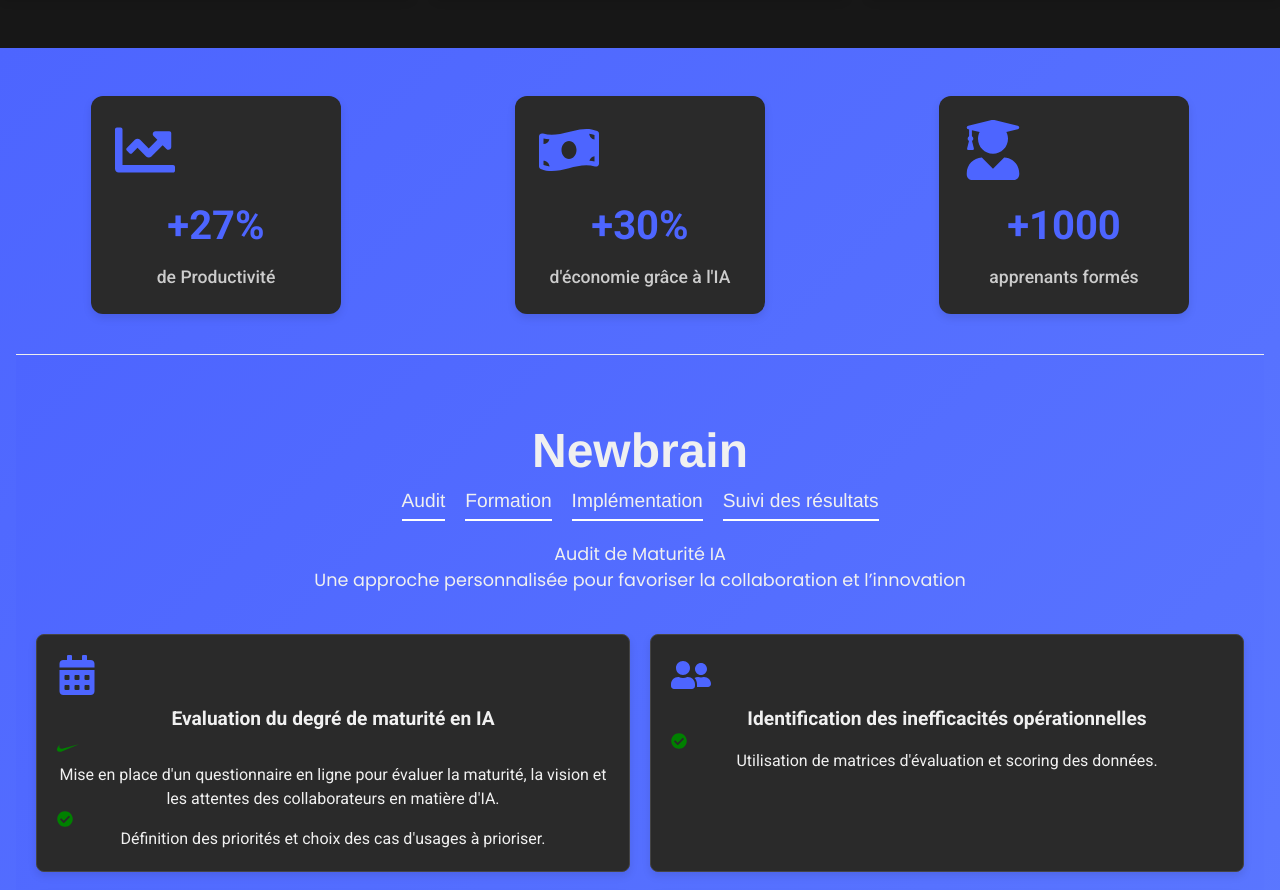
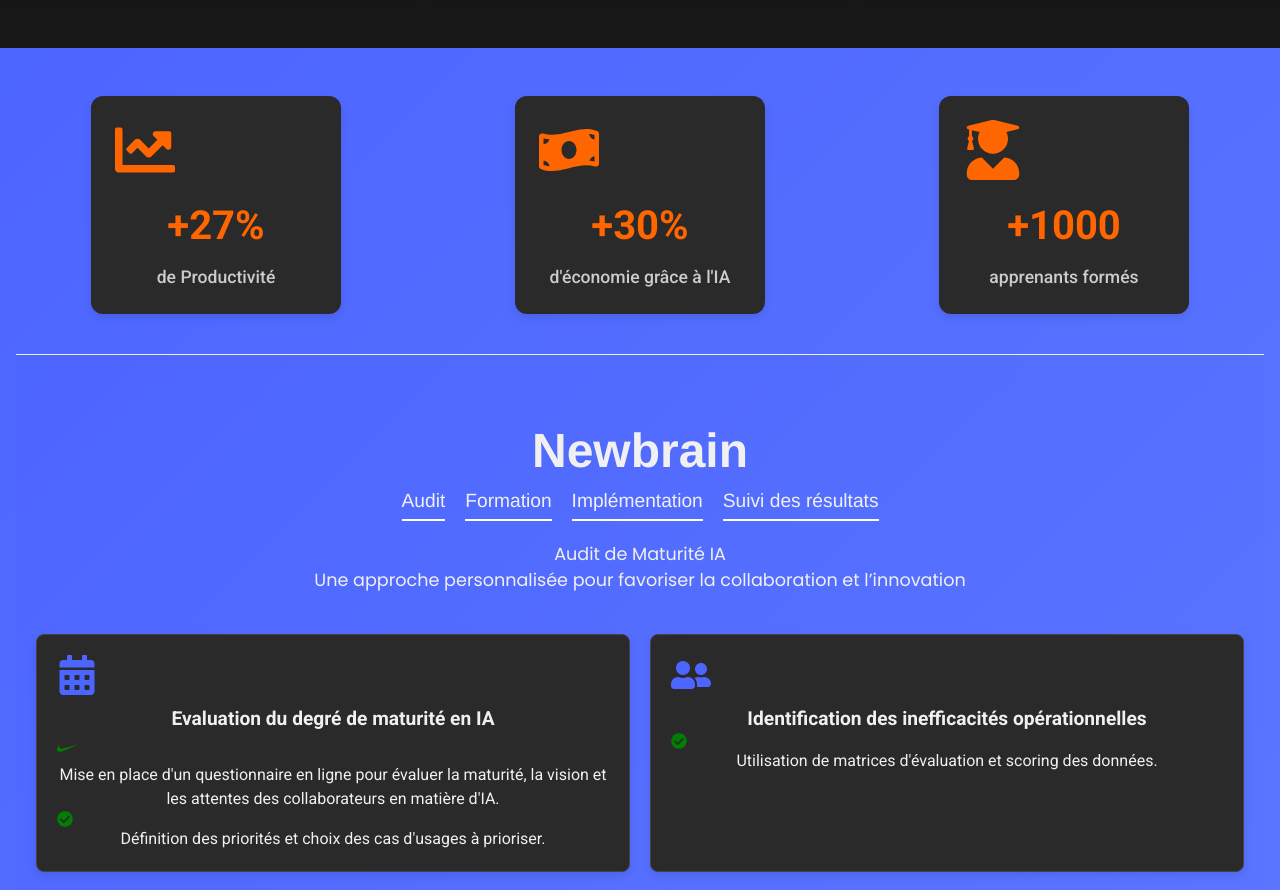
Before and after one commit to Beerus243/newbrain, a Next.js app: page / in a window 1280 px wide. Shown: the part 1646-2536 px from the top of the page. Built offline with nearby package versions, Linux system fonts and the light colour scheme.

Commit message:
Stylisation body

```diff
--- a/app/components/body.module.css
+++ b/app/components/body.module.css
@@ -224,14 +224,14 @@
 
 .icon {
   font-size: 60px;
-  color: #4d65ff;
+  color: #ff6600;
   margin-bottom: 1rem;
 }
 
 .statValue {
   font-size: 2.5rem;
   font-weight: bold;
-  color: #4d65ff;
+  color: #ff6600;
   margin-bottom: 0.5rem;
   animation: fadeInUp 1s ease-out;
 }
```
